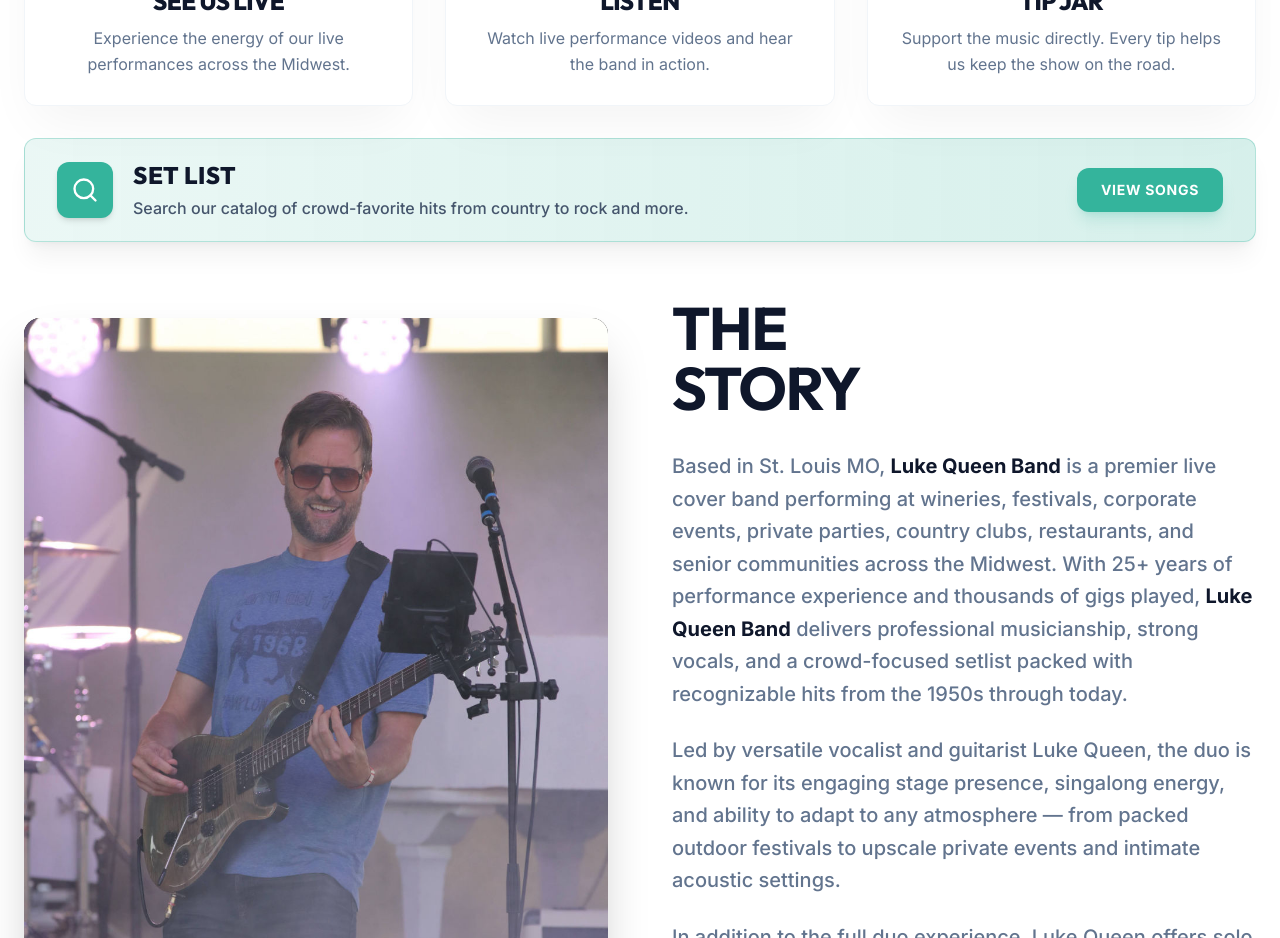
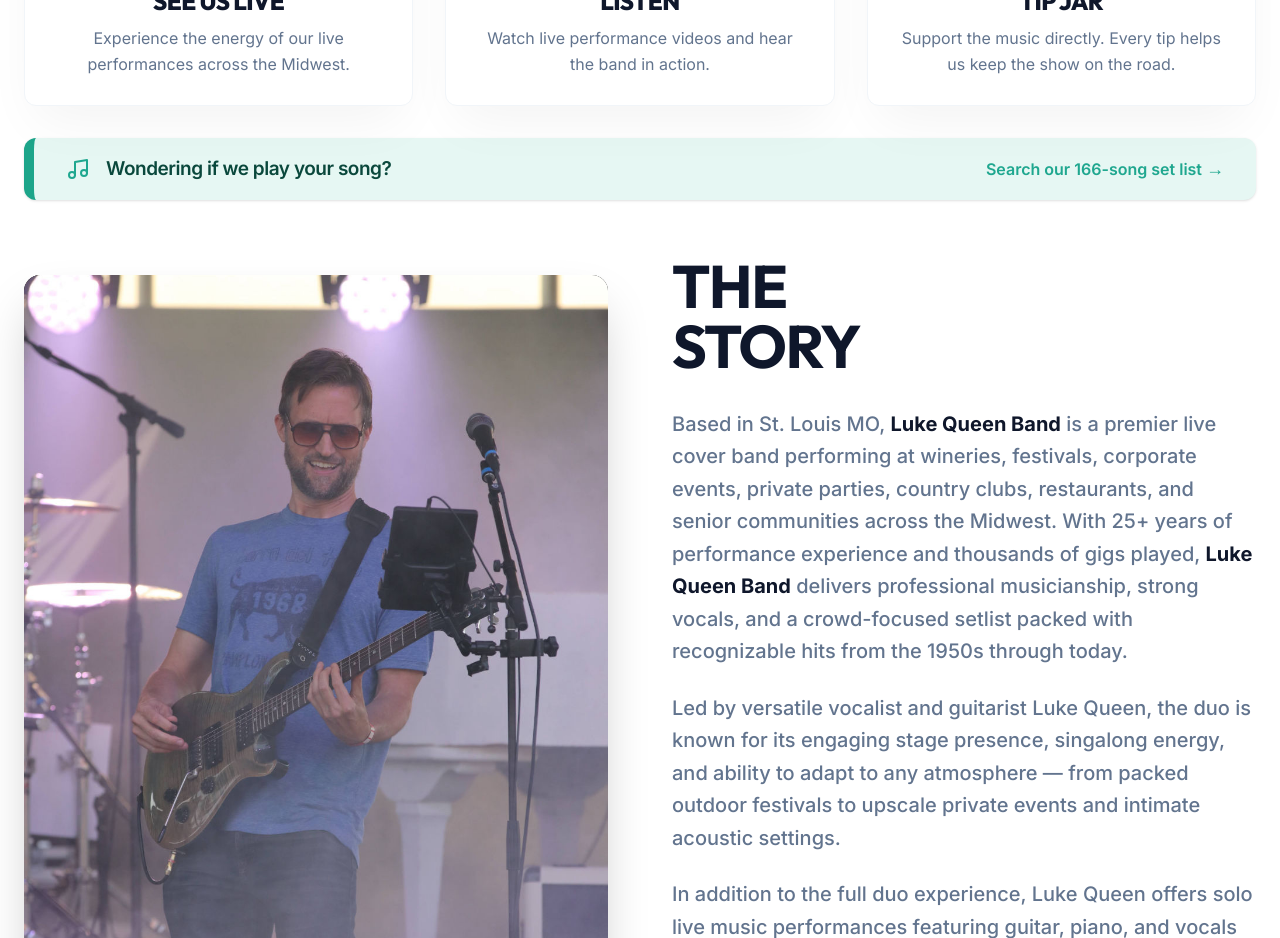
Before and after one commit to lukequeenband/homepage, a React (Vite) app: page / in a window 1280 px wide. Shown: the part 860-1798 px from the top of the page. Built offline with nearby package versions, Linux system fonts and the light colour scheme; a web font is replaced by a local one.

Commit message:
Add files via upload
Song List callout modifications on desktop and tablet views

```diff
--- a/src/components/FeatureCards.tsx
+++ b/src/components/FeatureCards.tsx
@@ -1,6 +1,7 @@
 import React from 'react';
 import { motion } from 'motion/react';
 import { Headphones, Calendar, Heart, Music, MapPin, Mail, Search } from 'lucide-react';
+import { SONG_LIST } from '../constants';
 
 const cards = [
   {
@@ -60,28 +61,24 @@ export default function FeatureCards() {
         initial={{ opacity: 0, y: 30 }}
         whileInView={{ opacity: 1, y: 0 }}
         viewport={{ once: true }}
-        whileHover={{ scale: 1.02 }}
+        whileHover={{ scale: 1.015 }}
         transition={{
           delay: 0.3,
           type: "spring",
           stiffness: 300,
           damping: 20
         }}
-        className="mt-8 bg-gradient-to-r from-[#34B49C]/10 to-[#34B49C]/20 border border-[#34B49C]/30 hover:border-[#34B49C] rounded-xl py-4.5 px-6 md:py-5 md:px-8 shadow-xl shadow-black/5 hover:shadow-[#34B49C]/10 transition-all hidden md:flex flex-col md:flex-row items-center justify-between gap-6 cursor-pointer"
+        className="mt-8 bg-[#e6f7f3] border-l-[10px] border-[#1da58a] rounded-xl py-3.5 px-6 md:py-4 md:px-8 shadow-sm transition-all hidden md:flex flex-row items-center justify-between gap-6 cursor-pointer group"
       >
-        <div className="flex flex-col md:flex-row items-center gap-5 text-center md:text-left">
-          <div className="bg-[#34B49C] text-white p-3.5 rounded-xl shadow-md shrink-0">
-            <Search className="w-7 h-7" />
-          </div>
-          <div>
-            <h3 className="text-2xl font-black text-slate-900 uppercase tracking-wide">SET LIST</h3>
-            <p className="text-slate-600 font-medium mt-1 leading-relaxed">
-              Search our catalog of crowd-favorite hits from country to rock and more.
-            </p>
-          </div>
+        <div className="flex items-center gap-3.5 md:gap-4 text-left">
+          <Music className="w-6 h-6 text-[#1fa78f] shrink-0" />
+          <span className="text-base md:text-lg lg:text-[19px] font-semibold text-[#0a483c] tracking-tight">
+            Wondering if we play your song?
+          </span>
         </div>
-        <div className="shrink-0 bg-[#34B49C] hover:bg-[#2da18b] text-white font-bold uppercase tracking-wider px-6 py-3 rounded-xl transition-colors shadow-lg shadow-[#34B49C]/20 text-sm">
-          View Songs
+        <div className="shrink-0 flex items-center gap-1 text-[#1fa78f] font-semibold text-sm md:text-base hover:text-[#178e7a] transition-colors">
+          <span>Search our {SONG_LIST?.length || 166}-song set list</span>
+          <span className="text-lg transition-transform duration-200 group-hover:translate-x-1">&rarr;</span>
         </div>
       </motion.a>
 
```
